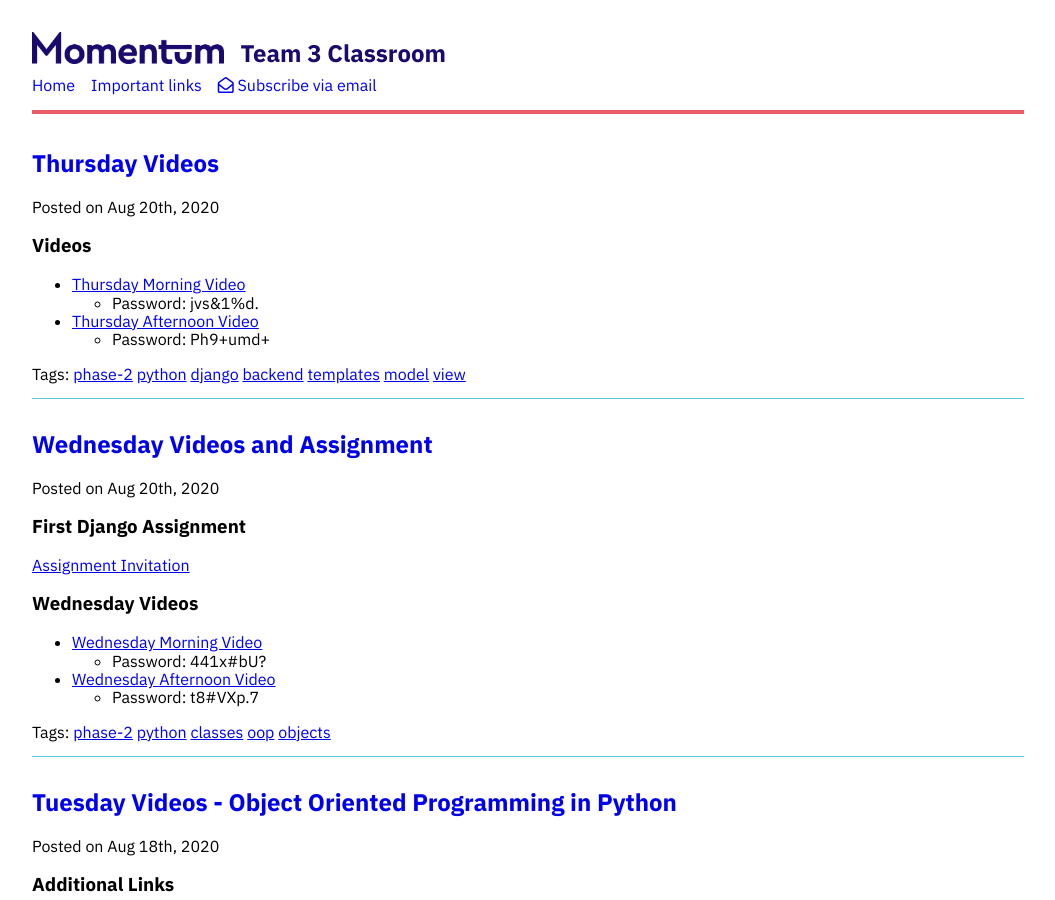
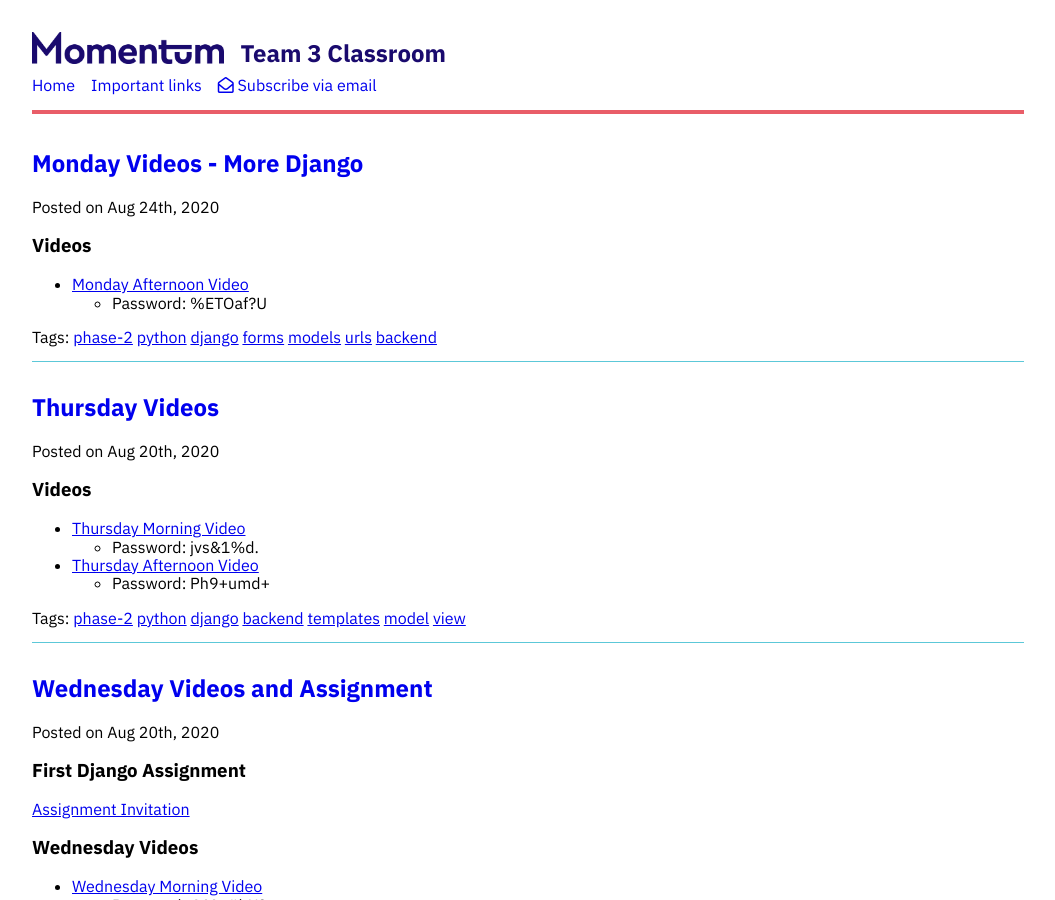
Before and after one commit to momentum-team-3/momentum-team-3.github.io, a Jekyll site: the page built from index.html, in a window 1280 px wide and 900 px high. Shown: the whole window, without its empty margins (112-1167 px from the left). Built offline with Jekyll 4.4.1, drawn with Linux system fonts in a browser that asks for light colours; nearby versions of some CDN libraries; the list of posts is cut into pages by our own code; some of the changed text lies outside the part shown.

Commit message:
monday videos

```diff
--- /dev/null
+++ b/_posts/2020-08-24-monday-django-video.md
@@ -0,0 +1,10 @@
+---
+layout: post
+title: 'Monday Videos - More Django'
+tags: phase-2 python django forms models urls backend
+---
+
+
+### Videos
+- [Monday Afternoon Video](https://us02web.zoom.us/rec/share/wfEkH4n-9TNLZ9LW9lHTZJ4kAIrUT6a81nQW86IPnU2V6PSJ_V3k2VWBvbv2EBWX)
+  - Password: %ETOaf?U
```
Also changed, not shown: _posts/2020-08-20-thursday-videos.md (line endings or trailing spaces).
